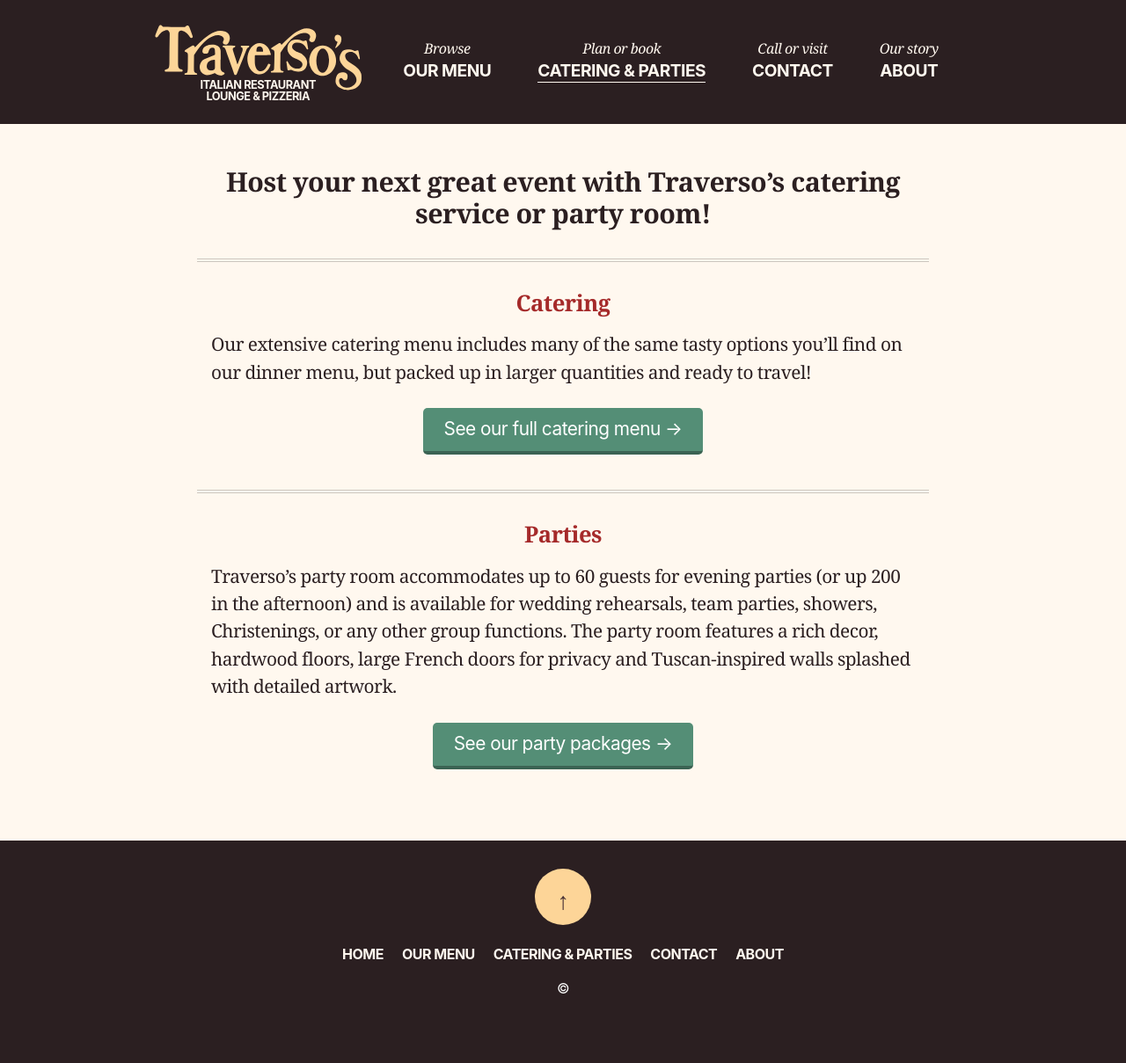
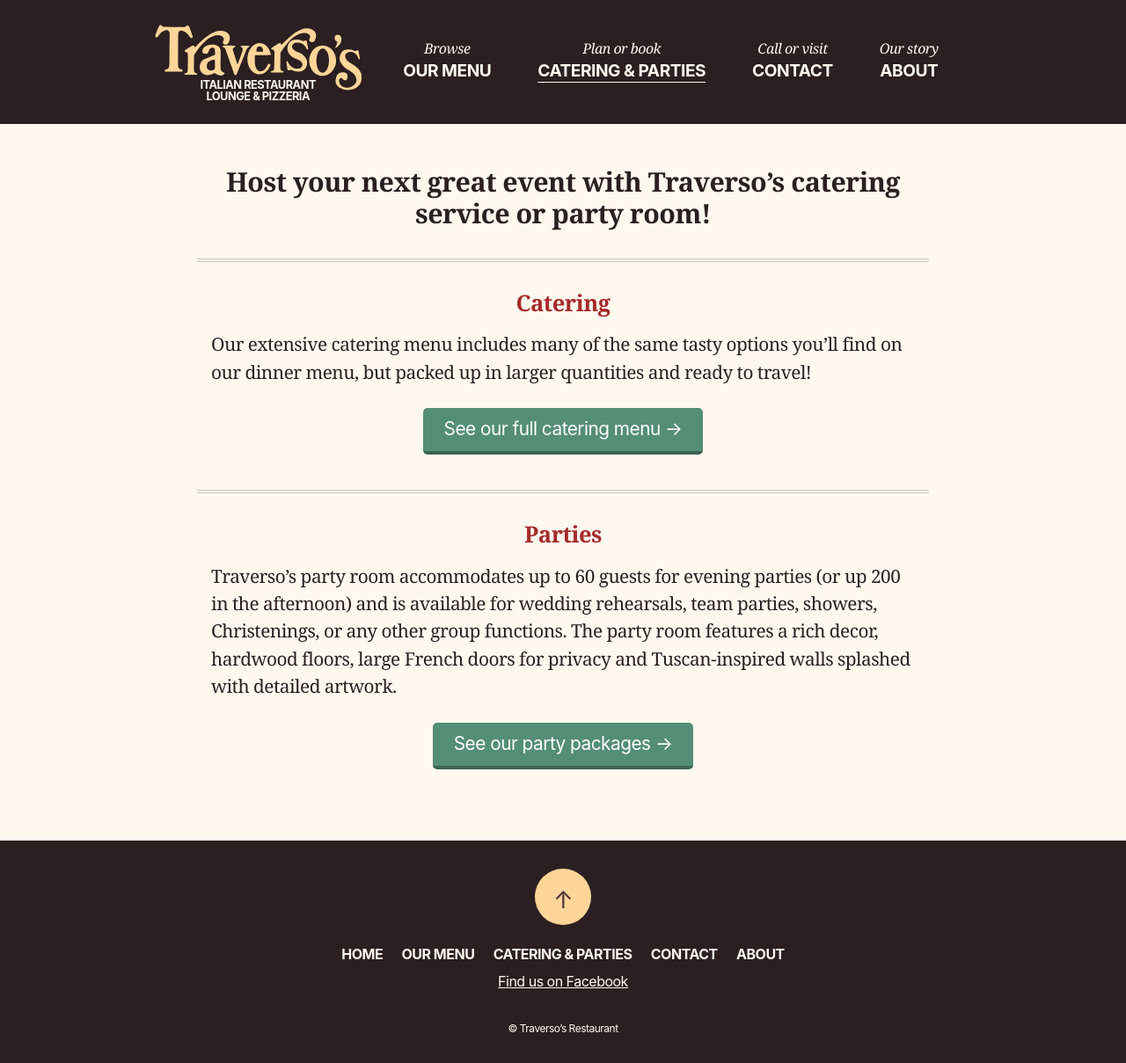
Before and after one commit to traversos/traversos.github.io, a Jekyll site: the page built from events/index.html, in a window 1280 px wide. Shown: the whole page at 88% size. Built offline with Jekyll 4.4.1, drawn with Linux system fonts in a browser that asks for light colours; nearby versions of some CDN libraries; before the commit the page ends 1167 px from its top, so only the background shows below that.

Commit message:
More footer

```diff
--- a/_includes/components/facebook.html
+++ b/_includes/components/facebook.html
@@ -1,3 +1,3 @@
 <div class="facebook-button">
-  <div class="fb-like" data-href="https://facebook.com/traversosnaperville" data-layout="button_count" data-action="like" data-show-faces="false" data-share="true"></div>
+  <a href="https://www.facebook.com/traversosnaperville" class="facebook">Find us on Facebook</a>
 </div>
--- a/_includes/home/footer.html
+++ b/_includes/home/footer.html
@@ -46,13 +46,16 @@
   <aside class="right-col">
     {% include components/facebook.html %}
 
-    <div class="copyright" data-role="copyright">
+    <div class="copyright">
+      <span data-role="copyright">
         &copy;
         <script>
           $(function() {
             $('[data-role~=copyright]').append(strftime('%Y', new Date()));
           });
         </script>
+      </span>
+      Traverso’s Restaurant
     </div>
   </aside>
 </footer>
--- a/assets/stylesheets/style.scss
+++ b/assets/stylesheets/style.scss
@@ -238,6 +238,12 @@
   @include clearfix;
   display: block;
   padding: 2rem 0;
+  font-family: $font-sans;
+
+  .facebook {
+    color: $color-white-text;
+    font-size: 1rem;
+  }
 
   @include media(medium) {
     padding: 2rem 6rem 2rem;
@@ -258,7 +264,6 @@
 /* site nav in footer */
 .site-nav--small {
   display: block;
-  margin-bottom: 1rem;
 
   .site-nav__item {
     @include media(medium) {
@@ -278,9 +283,9 @@
 }
 
 .copyright {
-  font: 1rem / 1.2 $font-sans;
-  margin: 0.75rem 0 0;
-  color: white;
+  font: 0.75rem / 1.2 $font-sans;
+  margin: 2rem 0 0;
+  color: $color-white-text;
 }
 
 // UTLITY CLASSES
```
Lines whose indentation alone changed are shown as unchanged.
